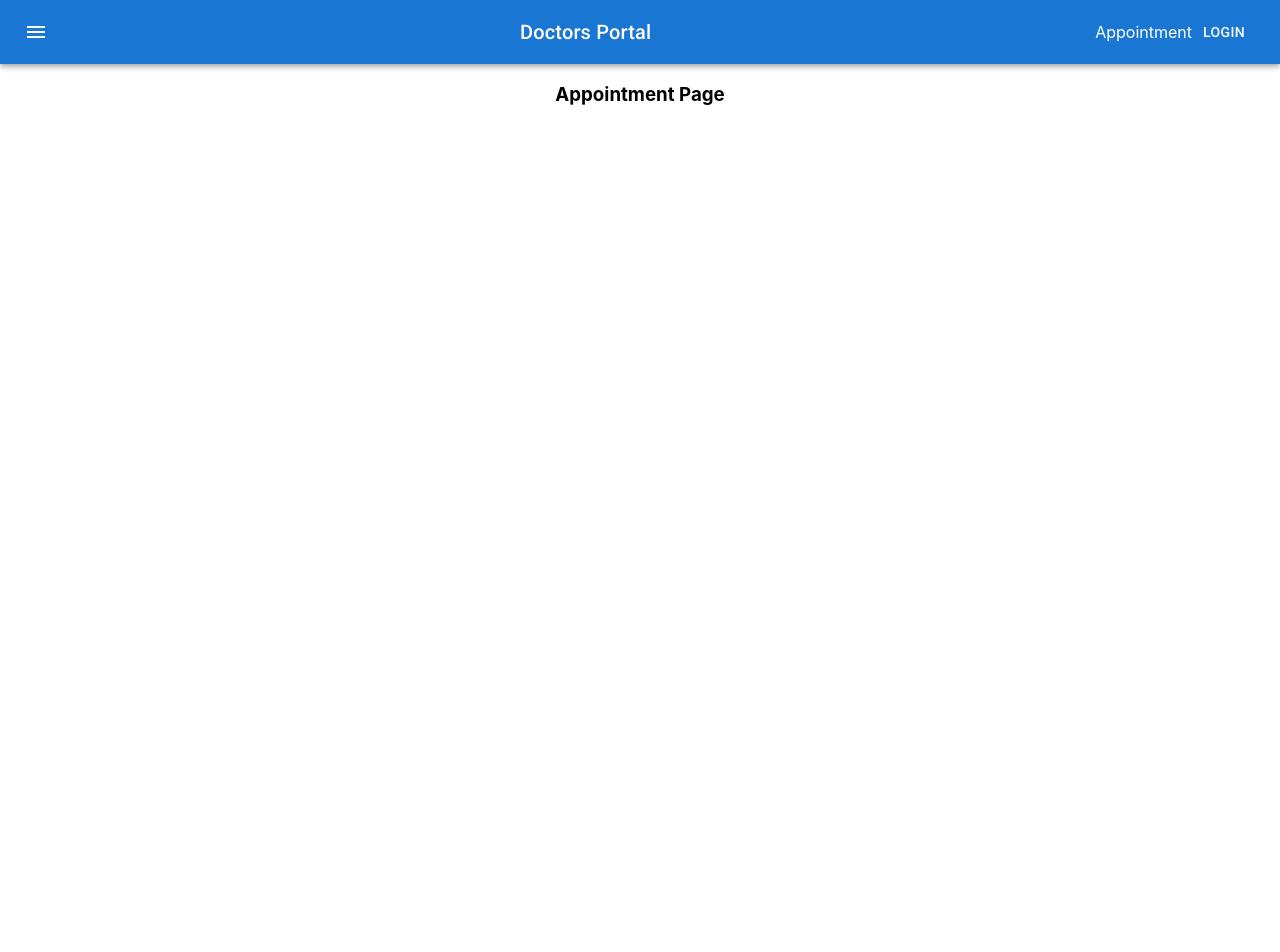
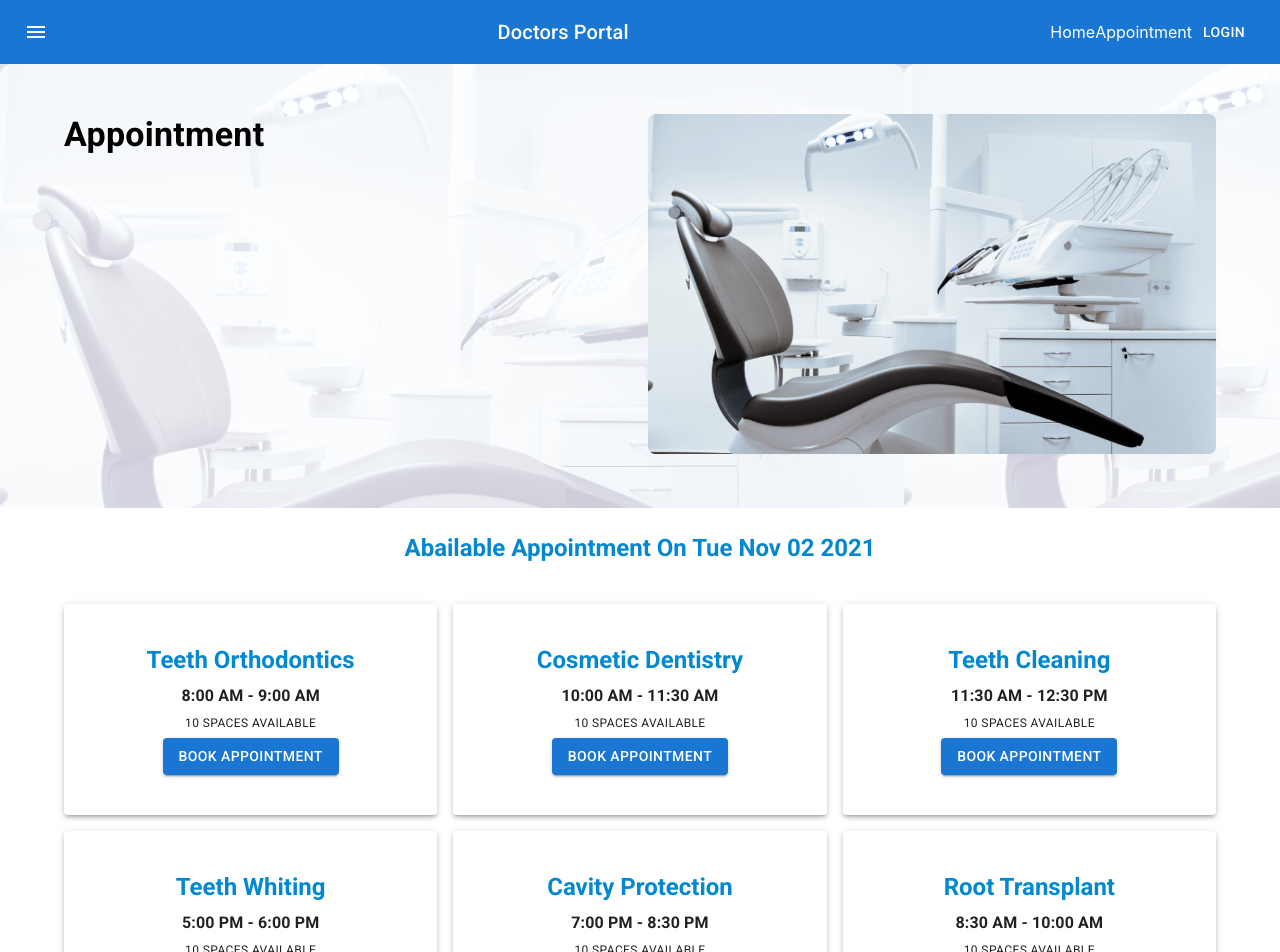
Before and after one commit to mesu-ai/doctors-portal, a React (Create React App) app: page /appointment in a window 1280 px wide. Shown: the top 952 px of the page. Before the commit the page ends 800 px from the top, so only its background shows below. Built offline with nearby package versions, Linux system fonts and the light colour scheme.

Commit message:
appintment booking

```diff
--- a/package.json
+++ b/package.json
@@ -3,14 +3,17 @@
   "version": "0.1.0",
   "private": true,
   "dependencies": {
+    "@date-io/date-fns": "1.x",
     "@emotion/react": "^11.5.0",
     "@emotion/styled": "^11.3.0",
     "@mui/icons-material": "^5.0.5",
+    "@mui/lab": "^5.0.0-alpha.53",
     "@mui/material": "^5.0.6",
     "@mui/styled-engine-sc": "^5.0.4",
     "@testing-library/jest-dom": "^5.11.4",
     "@testing-library/react": "^11.1.0",
     "@testing-library/user-event": "^12.1.10",
+    "date-fns": "^2.25.0",
     "react": "^17.0.2",
     "react-dom": "^17.0.2",
     "react-router-dom": "^5.3.0",
--- a/src/App.css
+++ b/src/App.css
@@ -1,4 +1,7 @@
 .App {
   text-align: center;
-  /* background-color: rgba(226, 227, 240, 0.911); */
+  /* background-color: rgba(217, 217, 224, 0.911); */
+
+
+
 }
--- /dev/null
+++ b/src/components/shared/calendar/Calendar.js
@@ -0,0 +1,22 @@
+import React from 'react';
+import TextField from '@mui/material/TextField';
+import AdapterDateFns from '@mui/lab/AdapterDateFns';
+import LocalizationProvider from '@mui/lab/LocalizationProvider';
+import StaticDatePicker from '@mui/lab/StaticDatePicker';
+
+const Calendar = ({date,setDate}) => {
+    return (
+        <LocalizationProvider dateAdapter={AdapterDateFns}>
+      <StaticDatePicker
+        displayStaticWrapperAs="desktop"
+        value={date}
+        onChange={(newValue) => {
+          setDate(newValue);
+        }}
+        renderInput={(params) => <TextField {...params} />}
+      />
+    </LocalizationProvider>
+    );
+};
+
+export default Calendar;
--- a/src/components/shared/navigation/Navigation.js
+++ b/src/components/shared/navigation/Navigation.js
@@ -26,6 +26,7 @@ const Navigation = () => {
                   Doctors Portal
                 </Typography>
 
+                <Link style={{color:'white',textDecoration:'none'}} to='/home'>Home</Link>
                 <Link style={{color:'white',textDecoration:'none'}} to='/appointment'>Appointment</Link>
 
                 <Button color="inherit">Login</Button>
--- a/src/pages/appointment/Appointment.js
+++ b/src/pages/appointment/Appointment.js
@@ -1,11 +1,25 @@
 import React from 'react';
+import AbailableAppointment from './abailableAppointment/AbailableAppointment';
+import AppointmentHeader from './appointmentHeader/AppointmentHeader';
+
+
+
+
 
 const Appointment = () => {
+    const [date, setDate] = React.useState(new Date());
+
+
+
     return (
         <div>
-            <h3>Appointment Page</h3>
+            <AppointmentHeader date={date} setDate={setDate}></AppointmentHeader>
+            <AbailableAppointment date={date}></AbailableAppointment>
+
+
 
         </div>
+
     );
 };
 
--- /dev/null
+++ b/src/pages/appointment/abailableAppointment/AbailableAppointment.js
@@ -0,0 +1,26 @@
+import { Typography } from '@mui/material';
+import React from 'react';
+import AppointmentBooking from '../appointmentBooking/AppointmentBooking';
+
+const AbailableAppointment = ({date}) => {
+
+
+
+
+
+
+    return (
+
+        <div>
+
+            <Typography sx={{fontWeight:'bold',color:'info.main',mt:3}} variant="h5">
+                Abailable Appointment On {date.toDateString()}
+            </Typography>
+            <AppointmentBooking></AppointmentBooking>
+
+
+        </div>
+    );
+};
+
+export default AbailableAppointment;
--- /dev/null
+++ b/src/pages/appointment/appointmentBooking/AppointmentBooking.js
@@ -0,0 +1,33 @@
+import { Container, Grid } from '@mui/material';
+import { Box } from '@mui/system';
+import React from 'react';
+import BookingCard from '../bookingCard/BookingCard';
+
+const AppointmentBooking = () => {
+    const appointBooking=[
+
+        {name:"Teeth Orthodontics",time:"8:00 AM - 9:00 AM",space:"10 SPACES AVAILABLE"},
+        {name:"Cosmetic Dentistry",time:"10:00 AM - 11:30 AM",space:"10 SPACES AVAILABLE"},
+        {name:"Teeth Cleaning",time:"11:30 AM - 12:30 PM",space:"10 SPACES AVAILABLE"},
+        {name:"Teeth Whiting",time:"5:00 PM - 6:00 PM",space:"10 SPACES AVAILABLE"},
+        {name:"Cavity Protection",time:"7:00 PM - 8:30 PM",space:"10 SPACES AVAILABLE"},
+        {name:"Root Transplant",time:"8:30 AM - 10:00 AM",space:"10 SPACES AVAILABLE"},
+
+    ]
+
+
+
+    return (
+        <Box sx={{ flexGrow: 1,mt:5 }}>
+        <Container>
+        <Grid container spacing={{ xs: 3, md: 2 }}>
+          {
+              appointBooking.map(booking=><BookingCard booking={booking} key={Math.random()}></BookingCard>)
+          }
+        </Grid>
+        </Container>
+      </Box>
+    );
+};
+
+export default AppointmentBooking;
--- /dev/null
+++ b/src/pages/appointment/appointmentHeader/AppointmentHeader.js
@@ -0,0 +1,40 @@
+import React from 'react';
+import { Container, Grid, Typography } from '@mui/material';
+import { Box } from '@mui/system';
+import chair from '../../../images/chair.png';
+import Calendar from '../../../components/shared/calendar/Calendar';
+
+const appointBg={
+    background:`url(${chair})`,
+    backgroundBlendMode:'screen',
+    backgroundColor:'rgba(226, 227, 240, 0.911)',
+    padding:'50px 0px'
+
+
+
+}
+
+const AppointmentHeader = ({date, setDate}) => {
+
+    return (
+        <Box style={appointBg} sx={{ flexGrow: 1 }}>
+            <Container>
+            <Grid container spacing={2}>
+            <Grid item xs={12} md={6}>
+
+                <Typography sx={{textAlign:'start',fontWeight:'bold',mb:3}} variant="h4">Appointment</Typography>
+
+                <Calendar date={date} setDate={setDate}></Calendar>
+
+            </Grid>
+            <Grid item xs={12} md={6}>
+                <img src={chair} alt="" width="100%"/>
+
+            </Grid>
+            </Grid>
+            </Container>
+        </Box>
+    );
+};
+
+export default AppointmentHeader;
--- /dev/null
+++ b/src/pages/appointment/bookingCard/BookingCard.js
@@ -0,0 +1,30 @@
+import { Button, Grid, Paper, Typography } from '@mui/material';
+import React from 'react';
+
+const BookingCard = ({booking}) => {
+    const {name,time,space}=booking;
+    return (
+        <Grid item xs={12} sm={6} md={6} lg={4}>
+        <Paper sx={{padding:5}} elevation={3}>
+          <Typography sx={{color:"info.main",fontWeight:'bold'}} variant="h5" gutterBottom>
+              {name}
+          </Typography>
+          <Typography sx={{fontWeight:'bold'}} gutterBottom>
+              {time}
+          </Typography>
+          <Typography variant="caption" display="block" gutterBottom>
+        {space}
+      </Typography>
+
+          <Button variant="contained">Book Appointment</Button>
+
+
+
+
+        </Paper>
+
+        </Grid>
+    );
+};
+
+export default BookingCard;
--- /dev/null
+++ b/src/pages/home/homeBanner/HomeBanner.css
@@ -0,0 +1,8 @@
+
+@media only screen and(max-width:992px) {
+    .home-banner{
+        margin-top: 100px;
+
+    }
+
+}
--- a/src/pages/home/homeBanner/HomeBanner.js
+++ b/src/pages/home/homeBanner/HomeBanner.js
@@ -1,25 +1,27 @@
+import './HomeBanner.css';
 import { Button, Container, Grid, Typography } from '@mui/material';
 import { Box, fontWeight } from '@mui/system';
 import React from 'react';
 import chair from '../../../images/chair.png';
 
 const bannerBg={
-    height:'500px',
+
     background:`url(${chair})`,
     backgroundRepeat:'no-repeat',
     backgroundColor: 'rgba(226, 227, 240, 0.911)',
     backgroundBlendMode:'lighten,darken',
+    padding:'50px 0px'
 
 }
 
 const HomeBanner = () => {
     return (
 
-        <Box style={bannerBg}  sx={{ flexGrow: 1,mb:5, display:'flex',alignItems:'center',justifyContent:'center' }}>
+        <Box style={bannerBg} className="home-banner"  sx={{ flexGrow: 1,mb:5, display:'flex',alignItems:'center',justifyContent:'center' }}>
             <Container >
             <Grid container spacing={5} >
                 <Grid item xs={12} md={6} lg={5} sx={{textAlign:'start',display:'flex',flexDirection:'column',alignItems:'start',justifyContent:'center'}}>
-                    <Typography sx={{fontWeight:'bold'}} variant="h3">
+                    <Typography  sx={{fontWeight:'bold'}} variant="h3">
                         Your New Smile <br />
                         Starts Here
 
```
Also changed, not shown: 1 other file (tests, documents, lock files or other folders).
